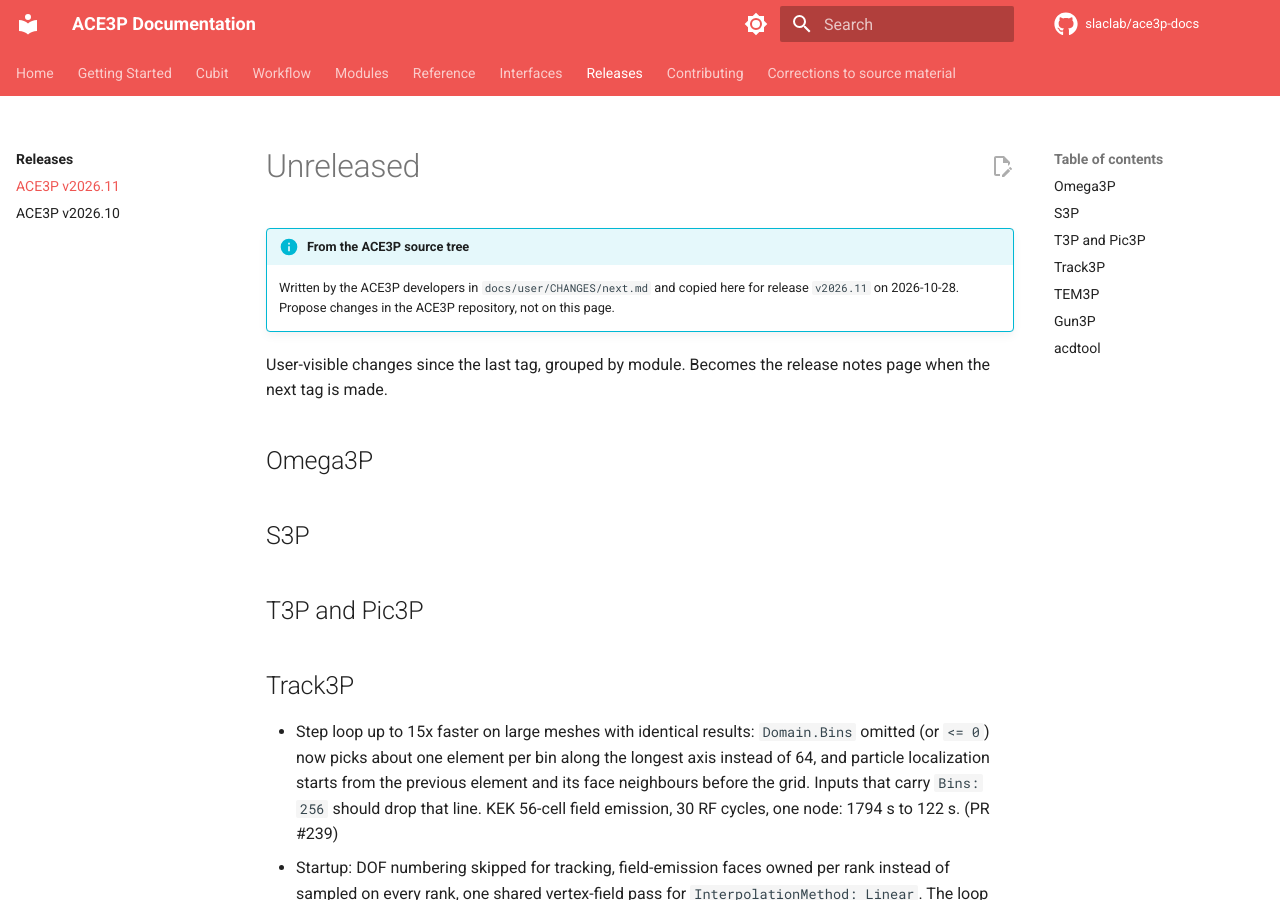
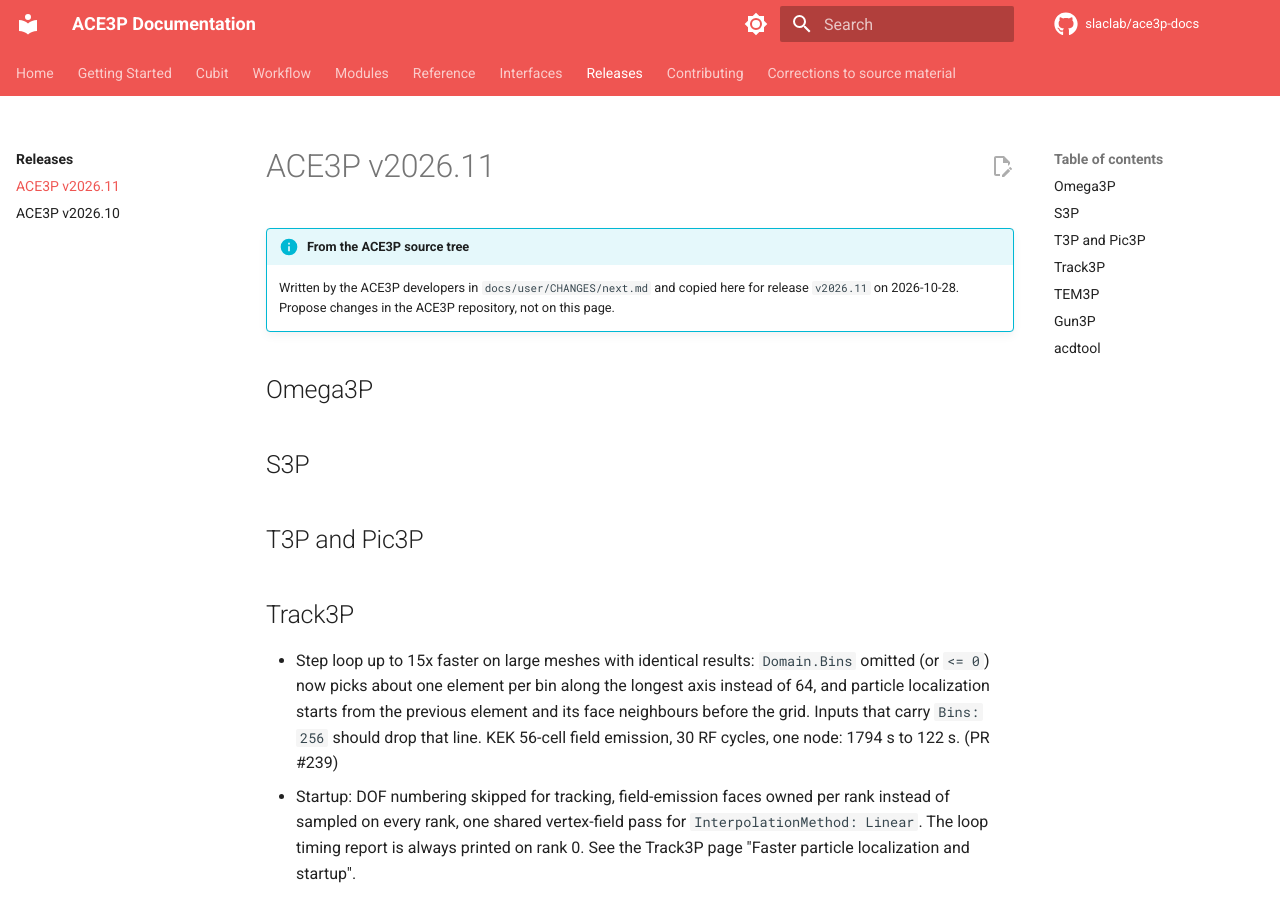
Before and after one commit to slaclab/ace3p-docs, an MkDocs documentation site: the page built from docs/releases/v2026.11.md, in a window 1280 px wide and 900 px high. Built offline with MkDocs 1.6.1 and Material for MkDocs 9.7.7, drawn with Linux system fonts in a browser that asks for light colours; comment, search, counter and statistics services are not loaded; the version menu is left out.

Commit message:
Release notes: title the page with the tag when built from next.md; fix v2026.11 heading (#12)
Generated with AI

Co-Authored-By: SLAC AI

```diff
--- a/docs/releases/v2026.11.md
+++ b/docs/releases/v2026.11.md
@@ -1,11 +1,8 @@
-# Unreleased
+# ACE3P v2026.11
 
 !!! info "From the ACE3P source tree"
     Written by the ACE3P developers in `docs/user/CHANGES/next.md` and copied here for release `v2026.11` on 2026-10-28. Propose changes in the ACE3P repository, not on this page.
 
-
-User-visible changes since the last tag, grouped by module. Becomes the release
-notes page when the next tag is made.
 
 ## Omega3P
 
```
Also changed, not shown: 1 other file.
